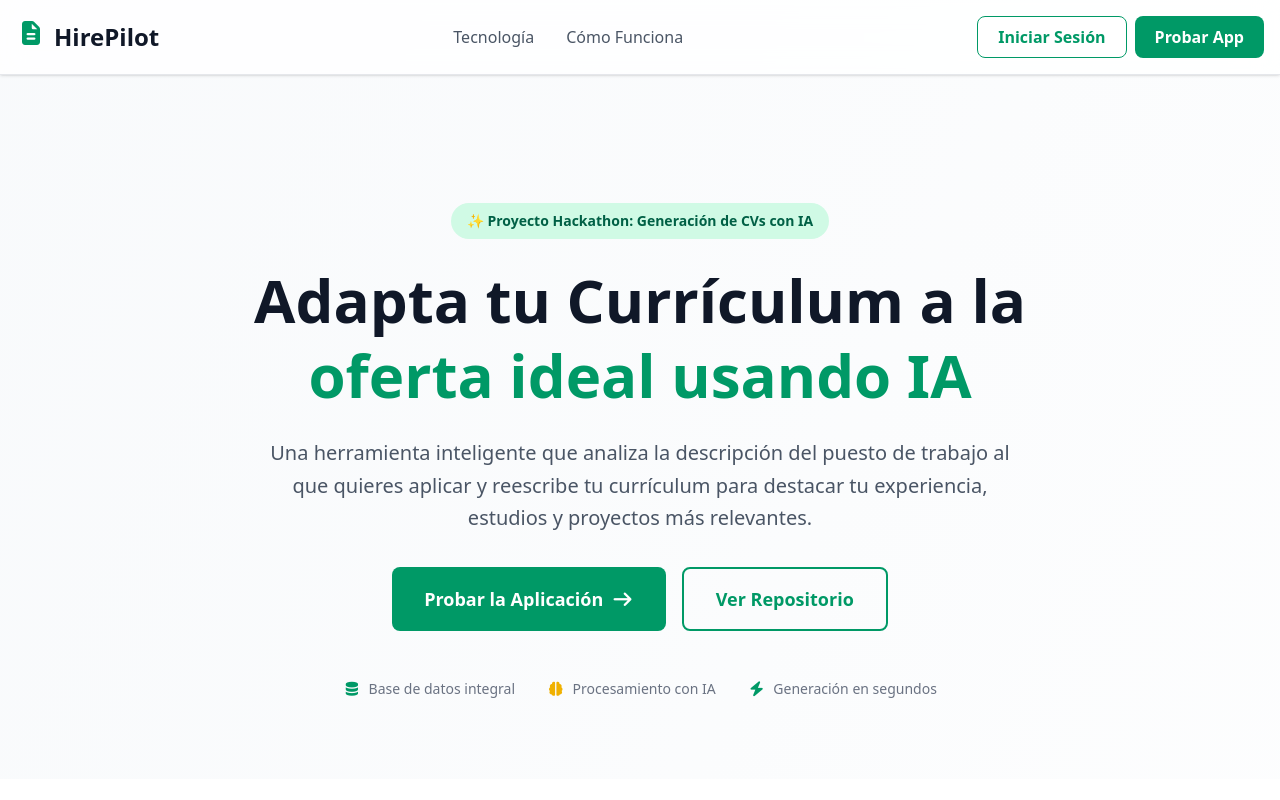
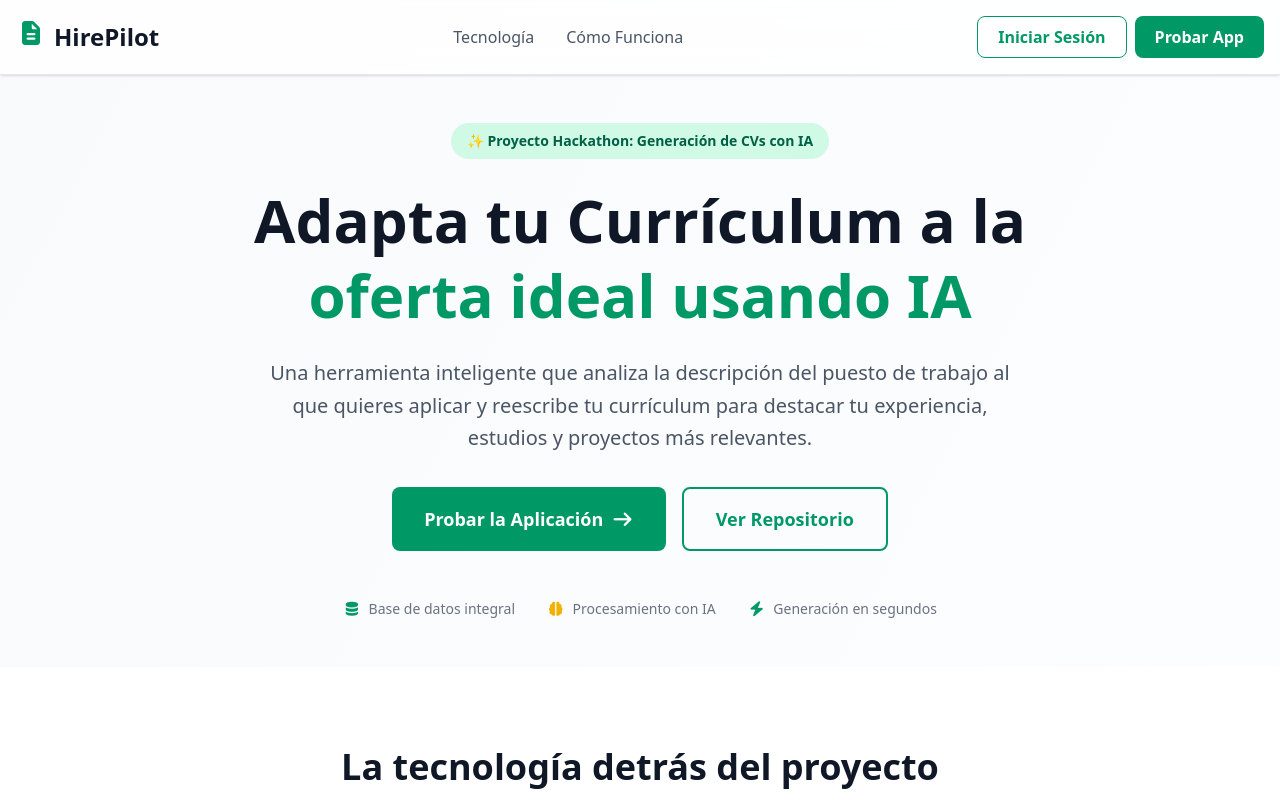
Before and after one commit to danirodriguezz/HirePilot, a React (Vite) app in the folder HirePilot_fronted/: page / in a window 1280 px wide. Shown: the top 800 px of the page. Built offline with nearby package versions, Linux system fonts and the light colour scheme; no server answers; what @react-pdf/renderer would draw is missing.

Commit message:
style: adjust spacing and layout in Hero and GenerateCVSection components for improved UI

```diff
--- a/HirePilot_fronted/src/components/Hero.jsx
+++ b/HirePilot_fronted/src/components/Hero.jsx
@@ -14,7 +14,7 @@ const Hero = () => {
   };
 
   return (
-    <section className="py-20 px-4 pt-32">
+    <section className=" py-12 px-4">
       <div className="container mx-auto text-center max-w-4xl">
         <div className="inline-block mb-6 bg-emerald-100 text-emerald-800 px-4 py-2 rounded-full text-sm font-semibold">
           ✨ Proyecto Hackathon: Generación de CVs con IA
--- a/HirePilot_fronted/src/components/dashboard/GenerateCVSection.jsx
+++ b/HirePilot_fronted/src/components/dashboard/GenerateCVSection.jsx
@@ -178,7 +178,7 @@ const GenerateCVSection = ({ userData, onGenerate, isGenerating, generatedCV })
                </div>
             </div>
 
-            <div className="flex gap-4 justify-center">
+            <div className="flex flex-col sm:flex-row gap-3 w-full mt-6 lg:w-auto justify-center">
                 <PDFDownloadLink
                     document={
                       <CVDocument
```
